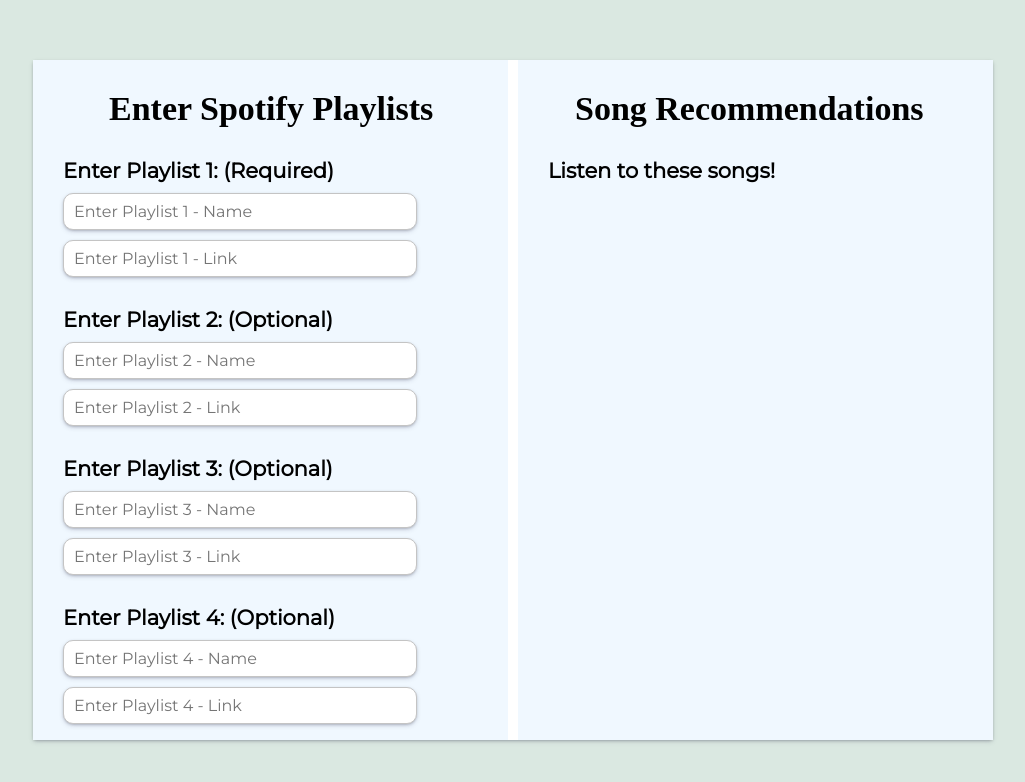
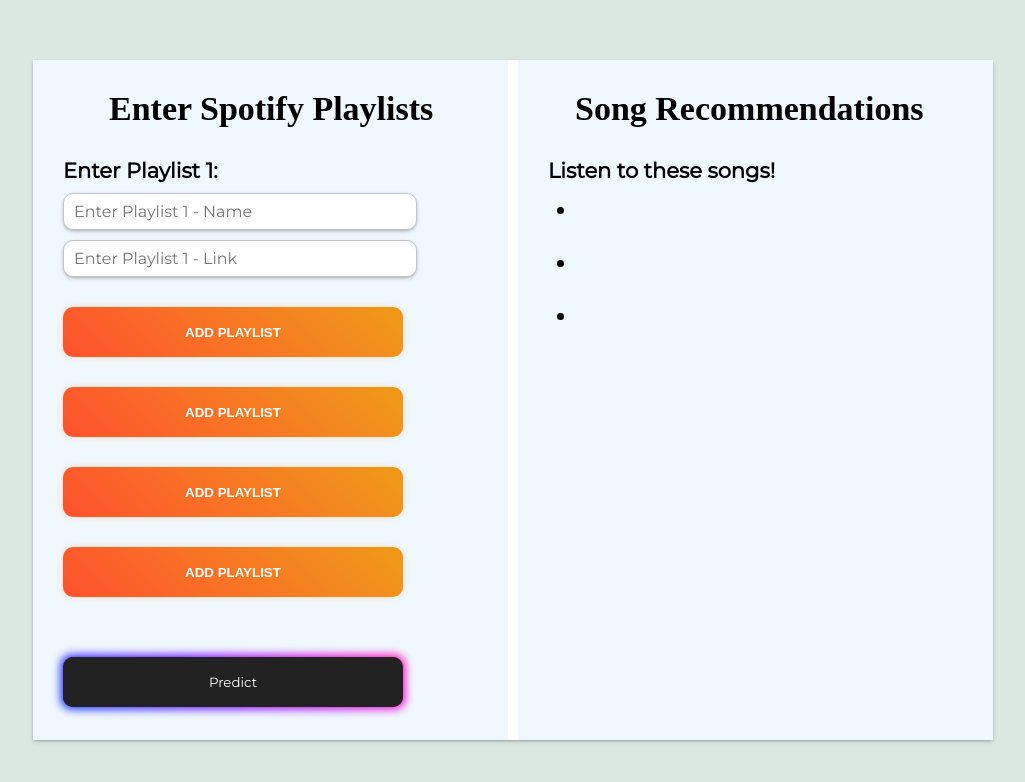
Before and after one commit to umd-fire-coml/2022-t1-convolutional, a React (Create React App) app in the folder react-app/: page / in a window 1280 px wide. Shown: the top 782 px of the page, without its empty margins (127-1152 px from the left). Built offline with nearby package versions, Linux system fonts and the light colour scheme; a web font is replaced by a local one.

Commit message:
updated UI

```diff
--- a/react-app/src/App.css
+++ b/react-app/src/App.css
@@ -66,7 +66,7 @@
   font-family: 'Montserrat', sans-serif;
 }
 
-.playlist-format{
+.playlist-format, .playlist-format-2, .playlist-format-3, .playlist-format-4, .playlist-format-5{
   display: flex;
   flex-direction: column;
   margin-top: 30px;
@@ -99,7 +99,7 @@
   overflow: visible;
 }
 
-.button-85 {
+.button-1 {
   margin: 30px;
   height: 50px;
   width: 340px;
@@ -118,7 +118,7 @@
   touch-action: manipulation;
 }
 
-.button-85:before {
+.button-1:before {
   content: "";
   background: linear-gradient(
     45deg,
@@ -158,7 +158,7 @@
   }
 }
 
-.button-85:after {
+.button-1:after {
   z-index: -1;
   content: "";
   position: absolute;
@@ -180,3 +180,37 @@
   list-style-position: outside;
   line-height: 3.3rem;
 }
+
+/* CSS */
+.button-2 {
+  margin: 30px;
+  height: 50px;
+  width: 340px;
+  padding: 0.6em 2em;
+  text-align: center;
+  text-transform: uppercase;
+  transition: 0.5s;
+  background-size: 200% auto;
+  color: white;
+  border-radius: 10px;
+  display: block;
+  border: 0px;
+  font-weight: 700;
+  box-shadow: 0px 0px 14px -7px #f09819;
+  background-image: linear-gradient(45deg, #FF512F 0%, #F09819  51%, #FF512F  100%);
+  cursor: pointer;
+  user-select: none;
+  -webkit-user-select: none;
+  touch-action: manipulation;
+}
+
+.button-2:hover {
+  background-position: right center;
+  /* change the direction of the change here */
+  color: #fff;
+  text-decoration: none;
+}
+
+.button-2:active {
+  transform: scale(0.95);
+}
--- a/react-app/src/components/Form.js
+++ b/react-app/src/components/Form.js
@@ -1,174 +1,95 @@
 import React, { useState } from 'react';
+import '../App.css';
 import TextInput from './TextInput';
-import { recommend } from '../recommend';
-import "../App.css";
 import * as tf from '@tensorflow/tfjs';
+import ToggleVisibility from './ToggleVisibility';
 
-// async function loadModel() {
-//     const model = await tf.loadGraphModel('(Model)');
-//     console.log('Model Loaded');
-// }
+async function loadModel(){
+    const model = await tf.loadGraphModel('(Model)');
+    console.log("Model Loaded");
+}
 
-export default function Form() {
-    const [recommendations, setRecommendations] = useState([]);
+const handleSubmit=(e)=>{
+    e.preventDefault();
+    var first_name,first_link, second_name, second_link, third_name, third_link,fourth_name, fourth_link, fifth_name, fifth_link, input_name, input_link, output;
+    first_name = e.target.fname.value;
+    first_link = e.target.flink.value;
+    second_name = e.target.sname.value;
+    second_link = e.target.slink.value;
+    third_name = e.target.tname.value;
+    third_link = e.target.tlink.value;
+    fourth_name = e.target.foname.value;
+    fourth_link = e.target.folink.value;
+    fifth_name = e.target.finame.value;
+    fifth_link = e.target.filink.value;
 
-    const handleSubmit = async (e) => {
-        e.preventDefault();
+    input_name = [first_name];
+    if (second_name != null) input_name.push(second_name);
+    if (third_name != null) input_name.push(third_name);
+    if (fourth_name != null) input_name.push(fourth_name);
+    if (fifth_name != null) input_name.push(fifth_name);
 
-        const first_name = e.target.fname.value;
-        const first_link = e.target.flink.value;
-        const second_name = e.target.sname.value;
-        const second_link = e.target.slink.value;
-        const third_name = e.target.tname.value;
-        const third_link = e.target.tlink.value;
-        const fourth_name = e.target.foname.value;
-        const fourth_link = e.target.folink.value;
-        const fifth_name = e.target.finame.value;
-        const fifth_link = e.target.filink.value;
+    input_link = [first_link];
+    if (second_link != null) input_name.push(second_link);
+    if (third_link != null) input_name.push(third_link);
+    if (fourth_link != null) input_name.push(fourth_link);
+    if (fifth_link != null) input_name.push(fifth_link);
+    // output = model.predict(input_name, input_link);
+    // const output = output.dataSync();
+    // opacity: 1;
+}
 
-        const input_name = [];
-        const input_link = [];
-        if (first_name && first_link) {
-            input_name.push(first_name);
-            input_link.push(first_link);
-        }
-        if (second_name && second_link) {
-            input_name.push(second_name);
-            input_link.push(second_link);
-        }
-        if (third_name && third_link) {
-            input_name.push(third_name);
-            input_link.push(third_link);
-        }
-        if (fourth_name && fourth_link) {
-            input_name.push(fourth_name);
-            input_link.push(fourth_link);
-        }
-        if (fifth_name && fifth_link) {
-            input_name.push(fifth_name);
-            input_link.push(fifth_link);
-        }
-
-        console.log(input_name);
-        console.log(input_link);
-
-        if (
-            input_link.length > 0 &&
-            input_link.every((i) => typeof i === 'string')
-        ) {
-            const recs = await recommend(input_link);
-            console.log(recs);
-            setRecommendations(recs.recommendations);
-        }
-
-        // output = model.predict(input_name, input_link);
-        // const output = output.dataSync();
-    };
-
-    return (
+    export default function Form() {
+    return(
         <div className='form'>
             <div className='input'>
-                <form onSubmit={handleSubmit}>
-                    <h1 className='input-title'>Enter Spotify Playlists</h1>
+                <form onSubmit = {handleSubmit}>
+                    <h1 className = 'input-title'>Enter Spotify Playlists</h1>
                     <div className='playlist-format'>
-                        <h3 className='playlist-text'>
-                            Enter Playlist 1: (Required)
-                        </h3>
-                        <TextInput
-                            className='first-text-input'
-                            placeholder='Enter Playlist 1 - Name'
-                            type='text'
-                            name='fname'
-                        />
-                        <TextInput
-                            className='first-link-input'
-                            placeholder='Enter Playlist 1 - Link'
-                            type='text'
-                            name='flink'
-                        />
+                        <h3 className='playlist-text'>Enter Playlist 1:</h3>
+                        <TextInput className = 'first-text-input' placeholder = 'Enter Playlist 1 - Name' type = 'text' name = 'fname'/>
+                        <TextInput className = 'first-link-input' placeholder = 'Enter Playlist 1 - Link' type = 'text' name = 'flink'/>
                     </div>
-
-                    <div className='playlist-format'>
-                        <h3 className='playlist-text'>
-                            Enter Playlist 2: (Optional)
-                        </h3>
-                        <TextInput
-                            className='second-text-input'
-                            placeholder='Enter Playlist 2 - Name'
-                            type='text'
-                            name='sname'
-                        />
-                        <TextInput
-                            className='second-link-input'
-                            placeholder='Enter Playlist 2 - Link'
-                            type='text'
-                            name='slink'
-                        />
-                    </div>
-
-                    <div className='playlist-format'>
-                        <h3 className='playlist-text'>
-                            Enter Playlist 3: (Optional)
-                        </h3>
-                        <TextInput
-                            className='third-text-input'
-                            placeholder='Enter Playlist 3 - Name'
-                            type='text'
-                            name='tname'
-                        />
-                        <TextInput
-                            className='third-link-input'
-                            placeholder='Enter Playlist 3 - Link'
-                            type='text'
-                            name='tlink'
-                        />
-                    </div>
-
-                    <div className='playlist-format'>
-                        <h3 className='playlist-text'>
-                            Enter Playlist 4: (Optional)
-                        </h3>
-                        <TextInput
-                            className='fourth-text-input'
-                            placeholder='Enter Playlist 4 - Name'
-                            type='text'
-                            name='foname'
-                        />
-                        <TextInput
-                            className='fourth-link-input'
-                            placeholder='Enter Playlist 4 - Link'
-                            type='text'
-                            name='folink'
-                        />
-                    </div>
-
-                    <div className='playlist-format'>
-                        <h3 className='playlist-text'>
-                            Enter Playlist 5: (Optional)
-                        </h3>
-                        <TextInput
-                            className='fifth-text-input'
-                            placeholder='Enter Playlist 5 - Name'
-                            type='text'
-                            name='finame'
-                        />
-                        <TextInput
-                            className='fifth-link-input'
-                            placeholder='Enter Playlist 5 - Link'
-                            type='text'
-                            name='filink'
-                        />
-                    </div>
-                    <button className='button-85'>Predict</button>
+                    <ToggleVisibility>
+                        <div className='playlist-format-2'>
+                            <h3 className='playlist-text'>Enter Playlist 2:</h3>
+                            <TextInput className = 'second-text-input' placeholder = 'Enter Playlist 2 - Name' type = 'text' name = 'sname'/>
+                            <TextInput className = 'second-link-input' placeholder = 'Enter Playlist 2 - Link' type = 'text' name = 'slink'/>
+                        </div>
+                    </ToggleVisibility>
+                    <ToggleVisibility>
+                        <div className='playlist-format-3'>
+                            <h3 className='playlist-text'>Enter Playlist 3:</h3>
+                            <TextInput className = 'third-text-input' placeholder = 'Enter Playlist 3 - Name' type = 'text' name = 'tname'/>
+                            <TextInput className = 'third-link-input' placeholder = 'Enter Playlist 3 - Link' type = 'text' name = 'tlink'/>
+                        </div>
+                    </ToggleVisibility>
+                    <ToggleVisibility>
+                        <div className='playlist-format-4'>
+                            <h3 className='playlist-text'>Enter Playlist 4:</h3>
+                            <TextInput className = 'fourth-text-input' placeholder = 'Enter Playlist 4 - Name' type = 'text' name = 'foname'/>
+                            <TextInput className = 'fourth-link-input' placeholder = 'Enter Playlist 4 - Link' type = 'text' name = 'folink'/>
+                        </div>
+                    </ToggleVisibility>
+                    <ToggleVisibility>
+                        <div className='playlist-format-5'>
+                            <h3 className='playlist-text'>Enter Playlist 5:</h3>
+                            <TextInput className = 'fifth-text-input' placeholder = 'Enter Playlist 5 - Name' type = 'text' name = 'finame'/>
+                            <TextInput className = 'fifth-link-input' placeholder = 'Enter Playlist 5 - Link' type = 'text' name = 'filink'/>
+                        </div>
+                    </ToggleVisibility>
+                    <button className="button-1">Predict</button>
                 </form>
             </div>
             <div className='output'>
-                <h1 className='output-title'>Song Recommendations</h1>
-                <h3 className='playlist-text-out'>Listen to these songs!</h3>
-                <ul className='output-list'>
-                    {recommendations.map((i, r) => <li key={i}>{r}</li>)}
+                <h1 className = 'output-title'>Song Recommendations</h1>
+                <h3 className = 'playlist-text-out'>Listen to these songs!</h3>
+                <ul className = 'output-list visible'>
+                    <li className = 'predict-first'></li>
+                    <li className ='predict-second'></li>
+                    <li className='predict-third'></li>
                 </ul>
             </div>
         </div>
-    );
+        );
 }
--- /dev/null
+++ b/react-app/src/components/ToggleVisibility.js
@@ -0,0 +1,18 @@
+import React, { useState } from "react";
+import '../App.css';
+
+export default function ToggleVisibility({ children }) {
+  const [show, setShow] = useState();
+
+  function toggleShow() {
+    setShow(!show);
+  }
+  var buttonText = show ? "Remove Playlist" : "Add Playlist";
+
+  return (
+    <div className="component-container">
+      {show && children}
+      <button className = 'button-2'onClick={toggleShow}>{buttonText}</button>
+    </div>
+  );
+}
```
